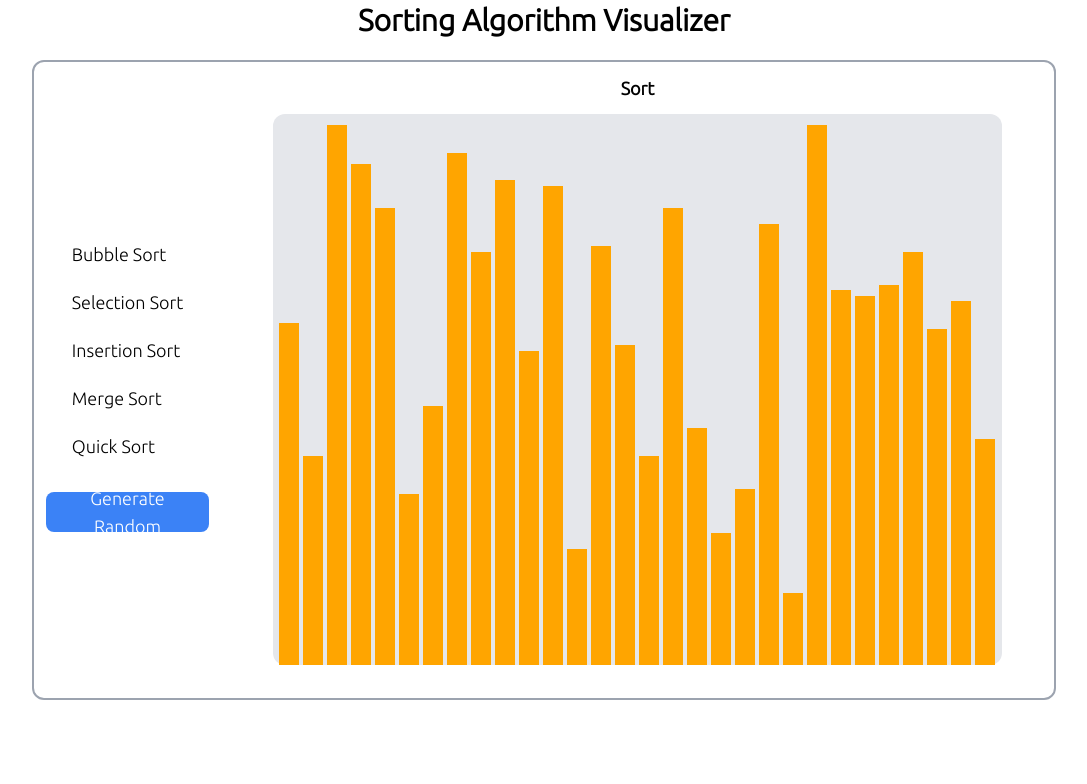
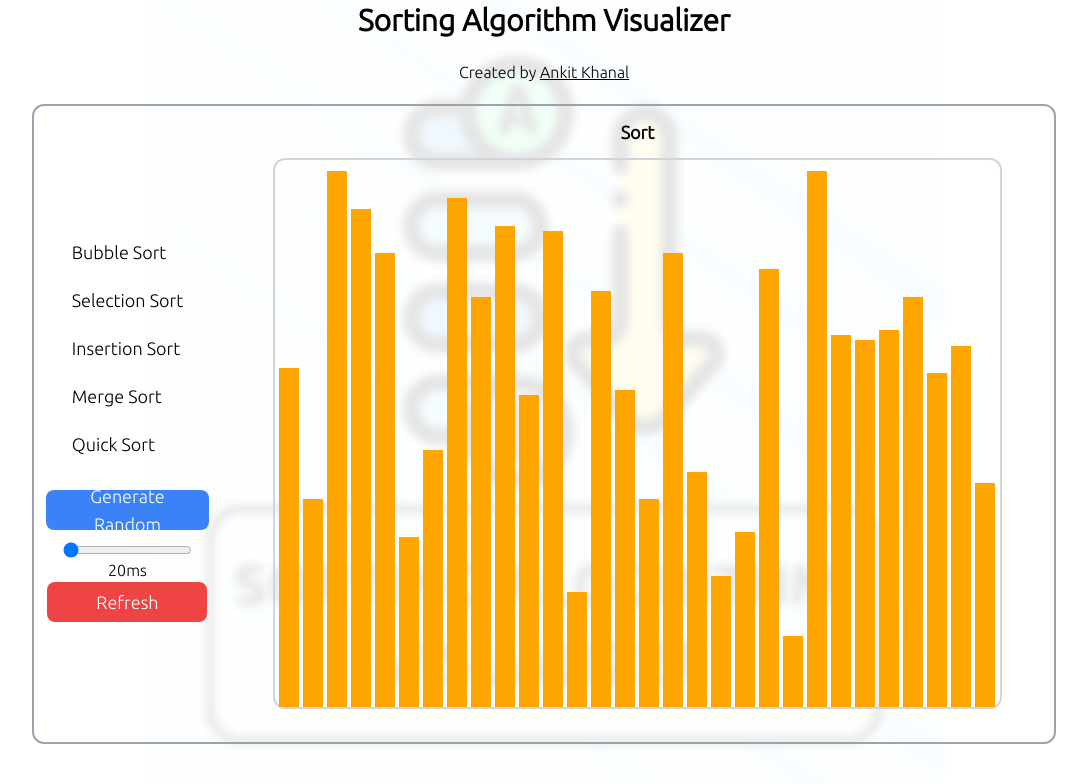
Before and after one commit to khanalankitt/Sorting-Algorithm-Visualizer, a Next.js app in the folder sort/: page / in a window 1280 px wide. Shown: the top 784 px of the page, without its empty margins (96-1183 px from the left). Built offline with nearby package versions, Linux system fonts and the light colour scheme.

Commit message:
Chore : Added refresh button and image in the background

```diff
--- a/sort/app/components/hero.js
+++ b/sort/app/components/hero.js
@@ -1,4 +1,5 @@
 "use client";
+import Link from "next/link";
 import React, { useEffect, useState } from "react";
 
 function Hero() {
@@ -6,15 +7,22 @@ function Hero() {
   const [barHeight, setBarHeight] = useState([]);
   const [swappingIndices, setSwappingIndices] = useState([]);
   const [sorting, setSorting] = useState(false);
+  const [rangeValue, setRangeValue] = useState(20);
   const sortingMethods = ["Bubble", "Selection", "Insertion", "Merge", "Quick"];
-    useEffect(()=>{
-        generate();
-    },[]);
+
+  useEffect(() => {
+    generate();
+  }, []);
+
   const handleClick = async (sort) => {
+    generate();
     if (!sorting) {
       setSelectedSort(sort);
       await Sort(sort);
     }
+  };
+  const handleRangeValueChange = (e) => {
+    setRangeValue(e.target.value);
   };
 
   const Sort = async (item) => {
@@ -51,7 +59,7 @@ function Hero() {
           [tempArr[j], tempArr[j + 1]] = [tempArr[j + 1], tempArr[j]];
           setBarHeight([...tempArr]);
         }
-        await new Promise((resolve) => setTimeout(resolve, 30));
+        await new Promise((resolve) => setTimeout(resolve, rangeValue));
         setSwappingIndices([]);
       }
     }
@@ -67,7 +75,7 @@ function Hero() {
         if (tempArr[j] < tempArr[minIndex]) {
           minIndex = j;
         }
-        await new Promise((resolve) => setTimeout(resolve, 30));
+        await new Promise((resolve) => setTimeout(resolve, rangeValue));
       }
       [tempArr[i], tempArr[minIndex]] = [tempArr[minIndex], tempArr[i]];
       setBarHeight([...tempArr]);
@@ -86,7 +94,7 @@ function Hero() {
         tempArr[j + 1] = tempArr[j];
         j--;
         setBarHeight([...tempArr]);
-        await new Promise((resolve) => setTimeout(resolve, 30));
+        await new Promise((resolve) => setTimeout(resolve, rangeValue));
       }
       tempArr[j + 1] = key;
       setBarHeight([...tempArr]);
@@ -129,7 +137,7 @@ function Hero() {
         j++;
       }
       setBarHeight([...arr]);
-      await new Promise((resolve) => setTimeout(resolve, 30));
+      await new Promise((resolve) => setTimeout(resolve, rangeValue));
       k++;
     }
     while (i < n1) {
@@ -138,7 +146,7 @@ function Hero() {
       i++;
       k++;
       setBarHeight([...arr]);
-      await new Promise((resolve) => setTimeout(resolve, 30));
+      await new Promise((resolve) => setTimeout(resolve, rangeValue));
     }
     while (j < n2) {
       setSwappingIndices([k]);
@@ -146,7 +154,7 @@ function Hero() {
       j++;
       k++;
       setBarHeight([...arr]);
-      await new Promise((resolve) => setTimeout(resolve, 30));
+      await new Promise((resolve) => setTimeout(resolve, rangeValue));
     }
     setSwappingIndices([]);
   };
@@ -174,7 +182,7 @@ function Hero() {
         i++;
         [arr[i], arr[j]] = [arr[j], arr[i]];
         setBarHeight([...arr]);
-        await new Promise((resolve) => setTimeout(resolve, 30));
+        await new Promise((resolve) => setTimeout(resolve, rangeValue));
       }
     }
     [arr[i + 1], arr[high]] = [arr[high], arr[i + 1]];
@@ -192,9 +200,12 @@ function Hero() {
       setBarHeight(tempArr);
     }
   };
+  const handleCancel = () => {
+    window.location.reload();
+  };
 
   return (
-    <div className="h-[600px] md:h-4/5 w-[95%] md:w-4/5 flex flex-col md:flex-row items-center justify-between border-2 rounded-xl border-gray-400">
+    <div className="h-[670px] md:h-4/5 w-[95%] md:w-4/5 flex flex-col md:flex-row items-center justify-between border-2 rounded-xl border-gray-400">
       <aside className="h-[65%] md:h-full w-full md:w-[20%] self-start md:p-3 flex items-center justify-start md:justify-center flex-col">
         <ul>
           {sortingMethods.map((item, index) => (
@@ -202,7 +213,9 @@ function Hero() {
               key={index}
               className={`text-base md:text-lg p-2 md:mt-1 hover:bg-gray-200 rounded-lg text-left ${
                 selectedSort === item ? "bg-gray-200" : ""
-              } cursor-pointer ${sorting ? "cursor-not-allowed opacity-50" : ""}`}
+              } cursor-pointer ${
+                sorting ? "cursor-not-allowed opacity-50" : ""
+              }`}
               onClick={() => handleClick(item)}
             >
               {item} Sort
@@ -219,10 +232,26 @@ function Hero() {
         >
           Generate Random
         </button>
+        <input
+          type="range"
+          className="mt-3"
+          min={20}
+          max={500}
+          value={rangeValue}
+          onChange={handleRangeValueChange}
+        />
+        <p>{rangeValue}ms</p>
+        <button
+          className={`h-8 flex items-center justify-center md:h-10 w-40 p-1 px-3 bg-red-500 text-white rounded-lg outline-none border-none text-base md:text-lg
+          }`}
+          onClick={handleCancel}
+        >
+          Refresh
+        </button>
       </aside>
       <section className="w-full md:w-[90%] h-full flex items-center justify-start flex-col gap-3 p-1 md:p-3">
         <p className="text-lg font-semibold">{selectedSort} Sort</p>
-        <div className="h-full md:h-[90%] w-full md:w-[90%] bg-gray-200 rounded-xl flex items-end justify-center gap-1">
+        <div className="h-full md:h-[90%] w-full md:w-[90%] border-2 border-gray-300 rounded-xl flex items-end justify-center gap-1">
           {barHeight.map((item, index) => (
             <div
               key={index}
@@ -233,10 +262,10 @@ function Hero() {
                   : "orange",
               }}
               className="w-[6px] md:w-5 flex items-end justify-end"
-            >
-            </div>
+            ></div>
           ))}
         </div>
+
       </section>
     </div>
   );
--- a/sort/app/components/navbar.js
+++ b/sort/app/components/navbar.js
@@ -3,7 +3,7 @@ import React from 'react'
 function NavBar() {
   return (
     <nav className='h-10 w-full flex items-center justify-center'>
-        <p className=' text-xl md:text-3xl font-semibold'>Sorting Algorithm Visualizer</p>
+        <p className=' text-2xl md:text-3xl font-semibold'>Sorting Algorithm Visualizer</p>
     </nav>
   );
 }
--- a/sort/app/page.js
+++ b/sort/app/page.js
@@ -1,11 +1,21 @@
+import Image from "next/image";
 import Hero from "./components/hero";
 import NavBar from "./components/navbar";
+import Link from "next/link";
 export default function Home() {
   return (
     <>
-      <div className="h-[100vh] w-full flex flex-col items-center justify-start gap-2 md:gap-5">
-        <NavBar/>
-        <Hero/>
+      <Image
+        src="/logo.png"
+        height={300}
+        width={300}
+        className="opacity-10 -z-50 h-full w-full absolute object-contain top-0 left-0"
+      />
+      <div className="h-[100vh] w-full flex flex-col items-center justify-start md:gap-5 backdrop-blur-sm">
+        <NavBar />
+        <p>Created by <Link target="_blank" className="underline" href='https://ankitkhanal.me'>Ankit Khanal</Link></p>
+
+        <Hero />
       </div>
     </>
   );
```
Also changed, not shown: 1 other file (tests, documents, lock files or other folders).
